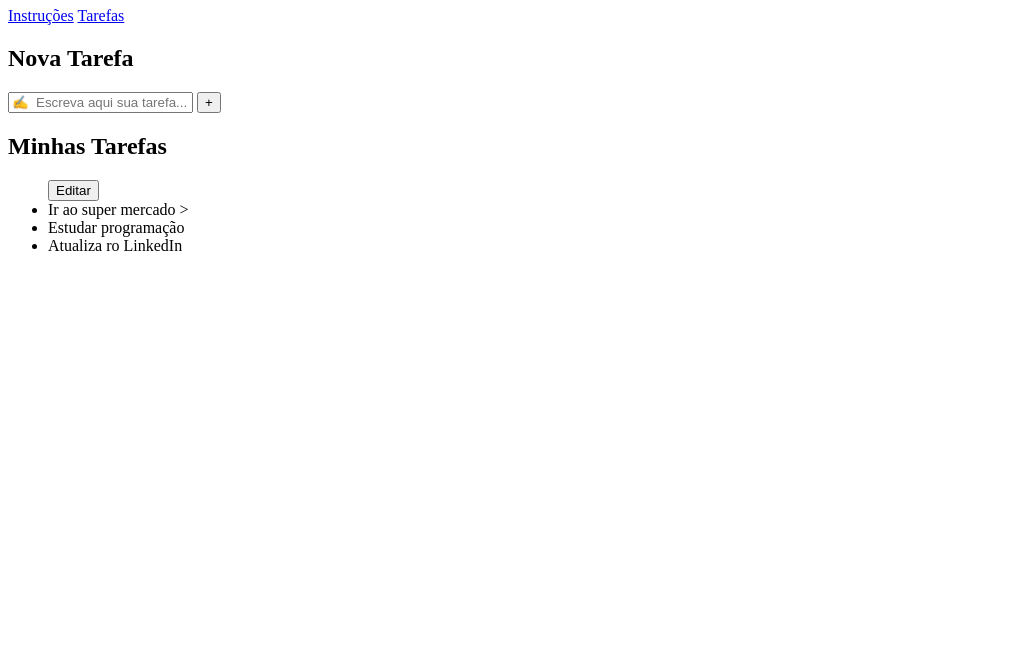
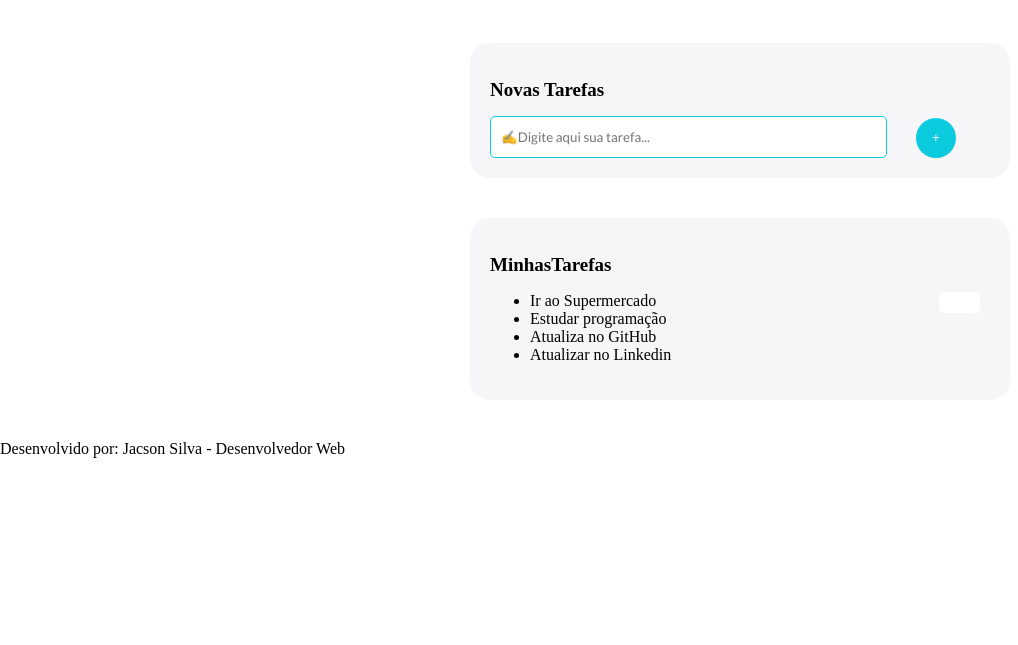
Before and after one commit to JacsonSilva/aula02, a plain HTML site: page tarefas.html in a window 1280 px wide. Shown: the part 155-800 px from the top of the page, without its empty margins (0-1018 px from the left). Drawn offline with nearby package versions, Linux system fonts and the light colour scheme; files that its build step writes are made by us from their sources.

Commit message:
alteracoes na imagem

```diff
--- a/style.css
+++ b/style.css
@@ -1 +1,131 @@
 @import url('https://fonts.googleapis.com/css2?family=Lato:wght@400;700&family=Rubik:wght@400;700&display=swap');
+
+@import url('https://fonts.googleapis.com/css2?family=Lato:wght@400;700&family=Rubik:wght@400;700&display=swap');
+
+body{
+    font-family: 'lato' sans-serif;
+    margin: 0;
+    padding: 0;
+}
+
+header{
+    width: 300px;
+    margin: 0 550px;
+
+}
+
+header img {
+    float: left;
+}
+
+header h1{
+    position: relative;
+    top:10px;
+    left: 10px;
+}
+
+nav{
+    width: 300px;
+    margin: 0 550px;
+    padding: 20px 0;
+    text-align: center;
+
+}
+nav a{
+    color: #000;
+    margin: 20px;
+    text-decoration: none;
+}
+
+
+main{
+    width: 750px;
+    margin: 40px 370px;
+}
+
+section{
+    width: 500px;
+    height: auto;
+    margin: 40px 100px;
+    padding: 20px;
+    background-color: #f6f6f9;
+    border-radius: 20px;
+}
+
+section h2{
+    font-size: 19px;
+}
+
+#inputNovaTarefa{
+    font-family: 'lato', sans-serif;
+    padding: 0 10px;
+    height: 40px;
+    width: 375px;
+    border: 1px solid #0ccbde;
+    border-radius: 5px;
+
+}
+
+#btnNovaTarefa{
+    height: 40px;
+    width: 40px;
+    border-radius: 20px;
+    border: none;
+    margin: 0 25px;
+    background-color: #0ccbde;
+    color: #f6f6f9;
+}
+
+#btnNovaTarefa :hover{
+    transform:  scale(1.1);
+
+}
+
+#listaDeTarefa ul{
+    margin: 0;
+    padding: 0;
+
+}
+
+#listaDetarefas li{
+    list-style: none;
+    padding: 20px;
+    margin: 20px;
+    background-color: #fff;
+    border-radius: 10px;
+
+}
+
+#listaDeTarefas li:hover{
+    color: #000;
+    background-color: #f6f6f9;
+}
+
+.aberta{
+    text-decoration: none;
+}
+
+.concluida{
+    text-decoration: line-through;
+}
+
+.btnEditar {
+    border: none;
+    float: right;
+    padding: 3px;
+    margin-right: 10px;
+    border-radius: 5px;
+    color: #fff;
+    background-color: #fff;
+
+}
+
+.btnDelete{
+    width: 20px;
+    height: auto;
+    border: none;
+    float: right;
+    padding: 3px;
+    border-radius: 5px;
+
+}
--- a/tarefas.html
+++ b/tarefas.html
@@ -1,47 +1,49 @@
-<!-- PARTE 1 -->
 <!DOCTYPE html>
 <html lang="en">
 <head>
     <meta charset="UTF-8">
     <meta http-equiv="X-UA-Compatible" content="IE=edge">
     <meta name="viewport" content="width=device-width, initial-scale=1.0">
-    <link rel="icon"  href="imagens/favicon.ico">
-    <!-- <link href="https://cdn.jsdelivr.net/npm/bootstrap@5.1.3/dist/css/bootstrap.min.css" rel="stylesheet" integrity="sha384-1BmE4kWBq78iYhFldvKuhfTAU6auU8tT94WrHftjDbrCEXSU1oBoqyl2QvZ6jIW3" crossorigin="anonymous"> -->
-    <link rel="stylesheet" href="style/style.css">
+    <link rel="icon" href="imagens/favicon.ico">
+    <link rel="stylesheet" href="style.css">
+
     <title>Lista de Tarefas | Tarefas</title>
 </head>
 <body>
-        <!-- PARTE 4 -->
     <header>
         <img src="imagens/favicon.ico" width="70px" height="auto" alt="">
         <h1>Lista de Tarefas</h1>
     </header>
-
     <nav>
-            <a href="index.html">Instruções</a>
-            <a href="tarefas.html">Tarefas</a>
+     <a href="index.html"><b>Instruções🚀</b></a><br>
+     <a href="tarefas.html"><b>Tarefas✍️</b></a>
     </nav>
 
-        <!-- PARTE 6 -->
     <main>
-            <section id="novaTarefa">
-                <h2>Nova Tarefa</h2>
-                <input id="inputNovaTarefa" type="text" placeholder="✍️  Escreva aqui sua tarefa..." >
+        <section>
+            <h2>Novas Tarefas</h2>
+            <input id="inputNovaTarefa" type="text" placeholder="✍️Digite aqui sua tarefa...">
             <input id="btnNovaTarefa" type="submit" value="+" onclick="addNovaTarefa()">
+        </section >
+        <section id="listadetarefas">
+            <h2>MinhasTarefas</h2>
+            <ul id="ulTarefas">
+                <li>Ir ao Supermercado <button class="btnEditar">Editar</button></li>
+                <li>Estudar programação</li>
+                <li>Atualiza no GitHub</li>
+                <li>Atualizar no Linkedin</li>
+            </ul>
+
         </section>
-
-            <!-- PARTE 7 -->
-            <section id="listaDeTarefas">
-                <h2>Minhas Tarefas</h2>
-                <ul id="ulTarefas"><button class="btnEditar">Editar</button></li>
-                    <li>Ir ao super mercado >
-                    <li>Estudar programação</li>
-                    <li>Atualiza ro LinkedIn</li>
-                </ul>
-            </section>
-
     </main>
     <script src="https://cdn.jsdelivr.net/npm/bootstrap@5.1.3/dist/js/bootstrap.bundle.min.js" integrity="sha384-ka7Sk0Gln4gmtz2MlQnikT1wXgYsOg+OMhuP+IlRH9sENBO0LRn5q+8nbTov4+1p" crossorigin="anonymous"></script>
     <script src="app/app.js"></script>
+
+    <footer>
+        <div class="flex-container footer">
+            <p>Desenvolvido por: Jacson Silva - Desenvolvedor Web</p>
+        </div>
+
+    </footer>
 </body>
 </html>
```
Also changed, not shown: index.html (+26 -2 lines), imagens/jacson.jpeg (added). Lines whose indentation alone changed are shown as unchanged.
